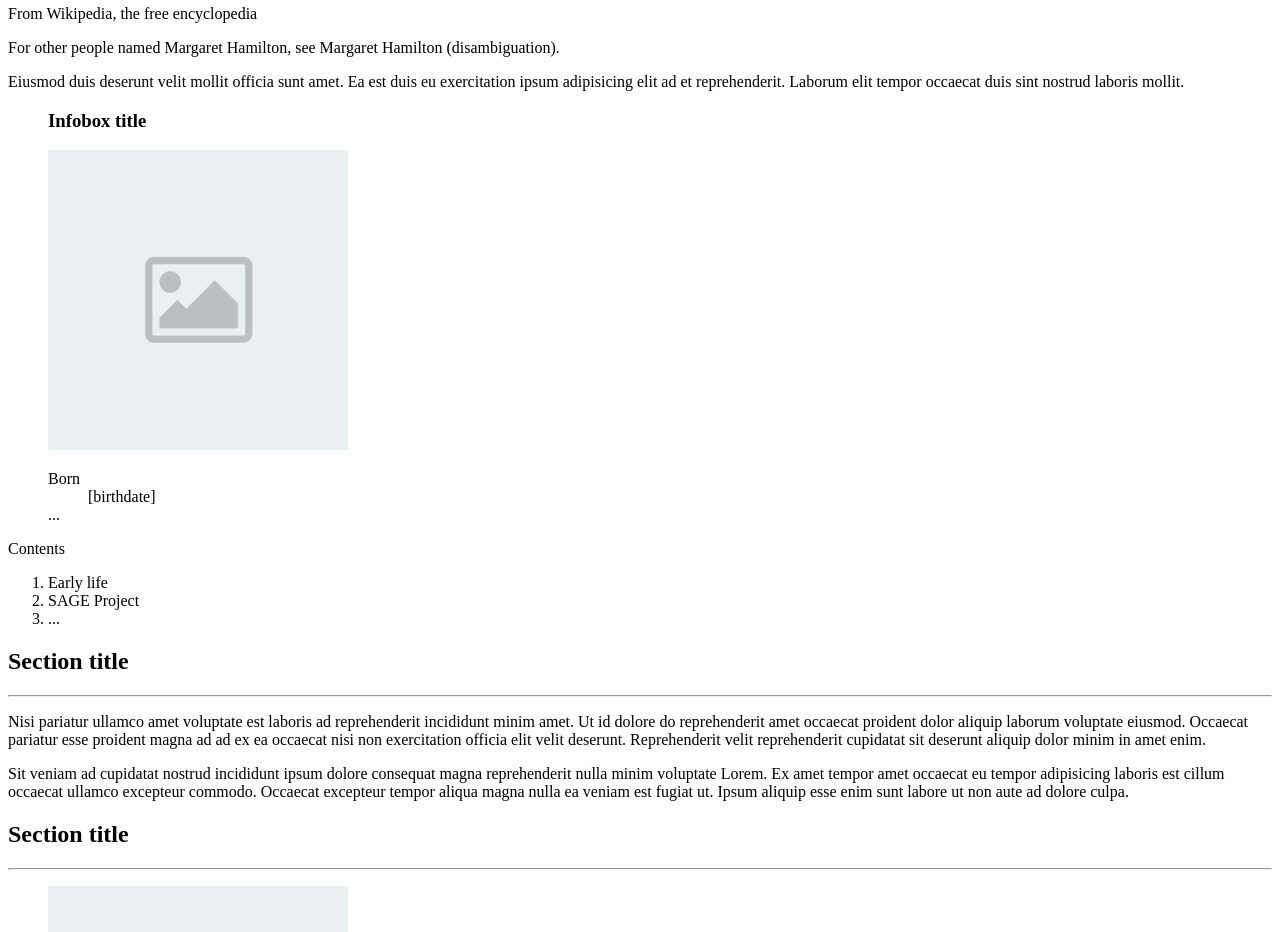
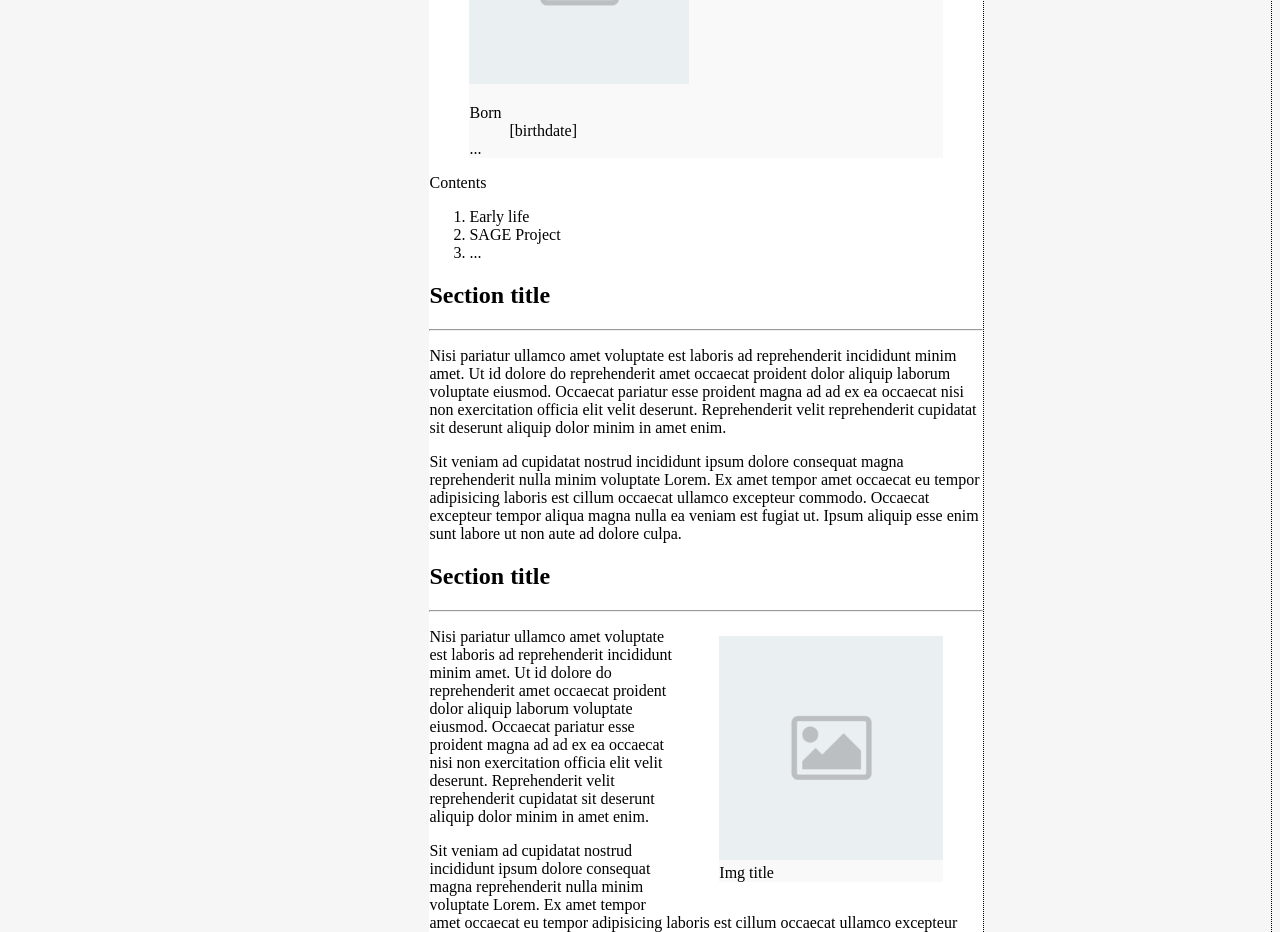
Before and after one commit to greenfox-zerda-lasers/GergoV, a plain HTML site: page week-02/wikipedia-page/index.html in a window 1280 px wide. Shown: the part 500-1432 px from the top of the page. Drawn offline with Linux system fonts and the light colour scheme.

Commit message:
Full flex layout with wrong approach. Need to re-organize main elements.

```diff
--- a/week-02/wikipedia-page/index.html
+++ b/week-02/wikipedia-page/index.html
@@ -16,7 +16,7 @@
   <head>
 
     <meta charset="utf-8">
-    <link href="https://fonts.googleapis.com/css?family=Raleway:700" rel="stylesheet">
+
     <link rel="stylesheet" type="text/css" href="style.css">
     <title>*indev* Margaret Hamilton (scientist) - Project: Wikipedia page</title>
 
@@ -39,12 +39,14 @@
       <!-- === [ PAGE TOOLBOX ] = [ *end* ] === -->
 
     </header>
-    <!-- === [ PAGE HEADER ] = [ *end* ] === -->
+    <!-- === [ PAGE HEADER ] = [ *END* ] === -->
 
 
 
     <!-- === [ MAIN section ] === -->
     <main>
+
+    <div class="main-flexwreapper">
 
 
       <!-- == [ MAIN section's HEADER ] == -->
--- a/week-02/wikipedia-page/style.css
+++ b/week-02/wikipedia-page/style.css
@@ -8,6 +8,62 @@
 ===================================
 */
 
-article-header {
+/* MAIN STRUCTURE and format */
 
+body {
+  background-color: #F6F6F6;
+  display: flex;
 }
+
+.page-header {
+  order: 1;
+  width: 100%;
+}
+
+main {
+  order: 3;
+  background-color: white;
+  display: flex;
+}
+
+.page-sidebar {
+  order: 2;
+}
+
+.page-footer {
+  order: 3;
+  width: 100%;
+  align-self: flex-bottom;
+  border: 1px dotted black;
+}
+
+
+
+/* FORMATTING ELEMENTS */
+/* Page header and parts */
+
+.page-header img {
+  width: 125px;
+}
+
+.page-header-toolbox {
+}
+
+/* Article */
+
+.article-infobox {
+  background-color: #F9F9F9;
+}
+
+.article-infobox img {
+  width: 220px;
+}
+
+.article-image {
+  background-color: #F9F9F9;
+  float: right;
+}
+
+.article-image img {
+  width: 224px;
+}
```
Also changed, not shown: week-02/wikipedia-page/classes.html (added, +17 -0 lines), week-02/wikipedia-page/classesclean.txt (added, +17 -0 lines).
